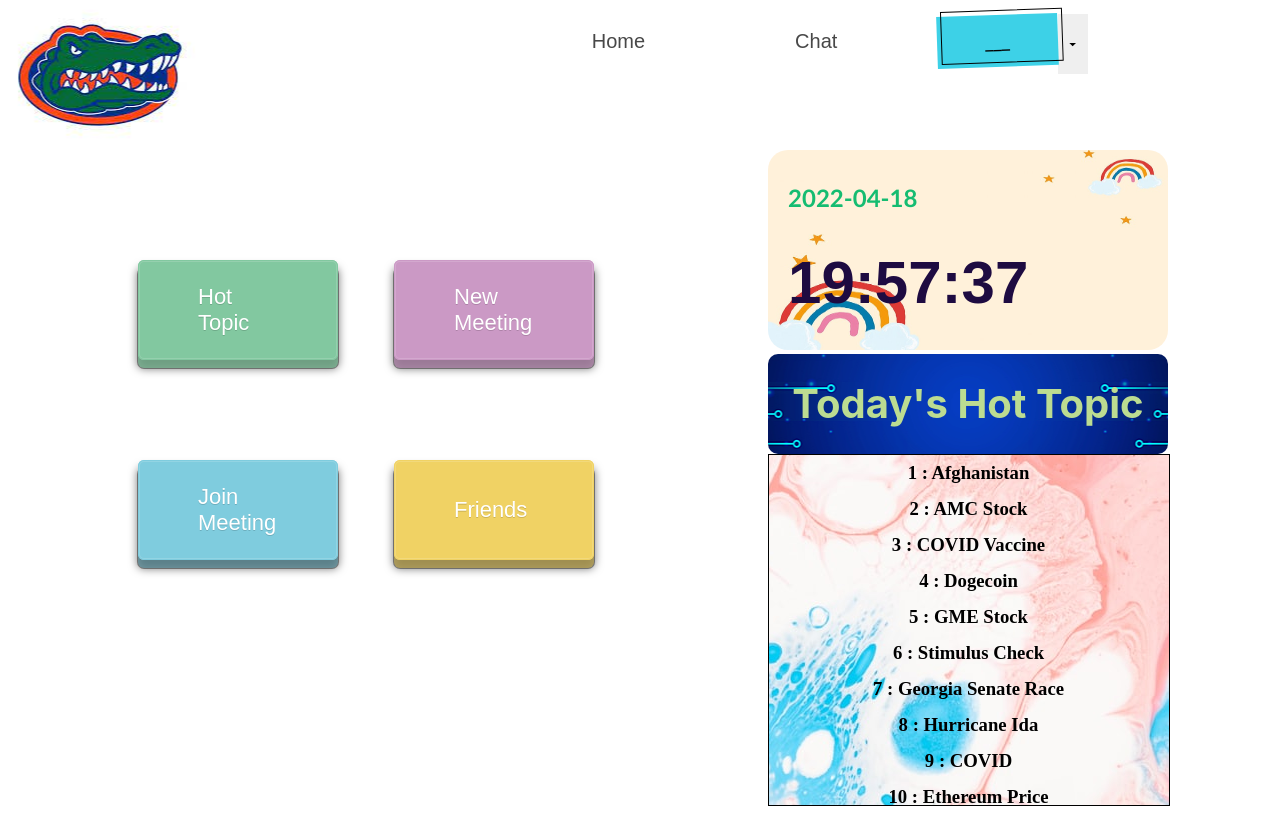
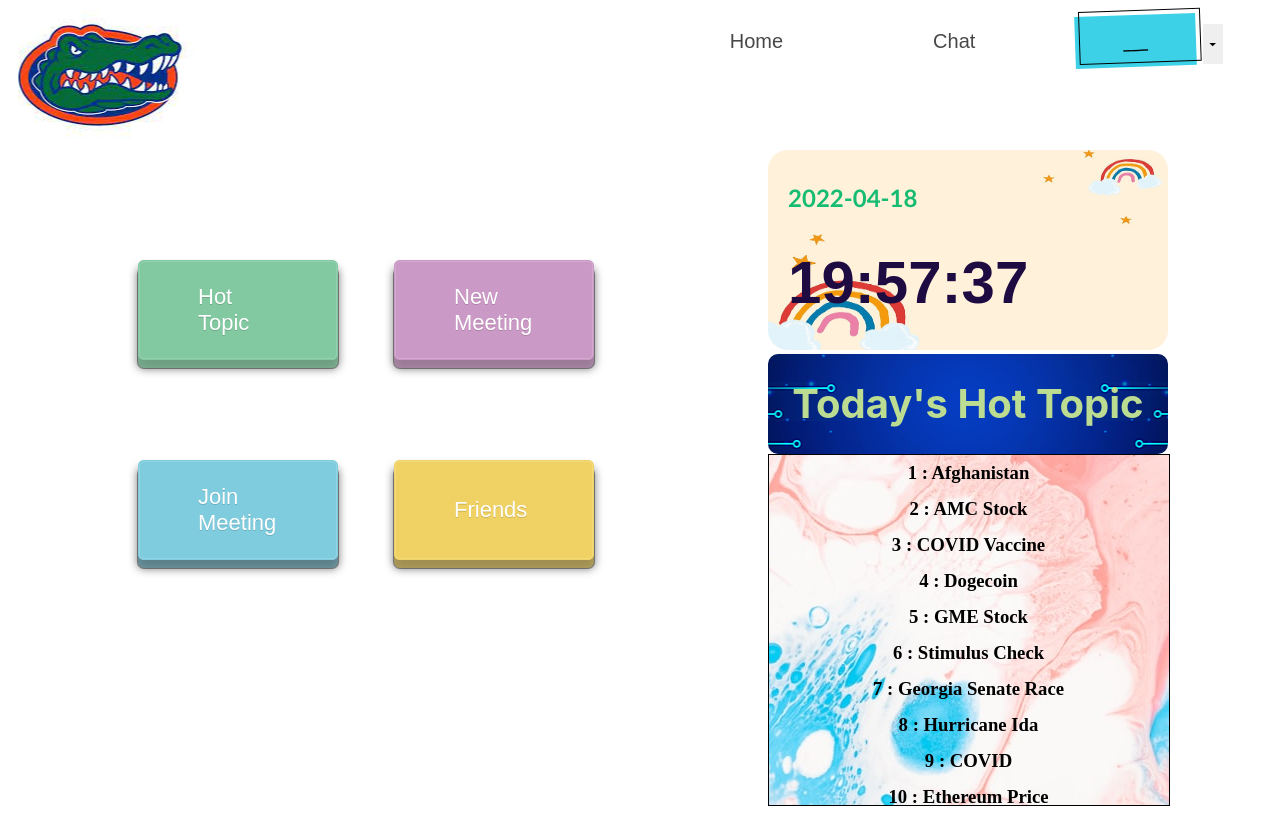
Before and after one commit to jindajia/BBChat, a React (Create React App) app in the folder FrontEnd/React App/: page /mainhome in a window 1280 px wide. Built offline with nearby package versions, Linux system fonts and the light colour scheme.

Commit message:
navbar-logout2.0

```diff
--- a/FrontEnd/React App/src/pages/mainhome/mainhome.css
+++ b/FrontEnd/React App/src/pages/mainhome/mainhome.css
@@ -106,7 +106,7 @@
 .nav {
 	position: absolute;
 	top: 0%;
-	right: 15%;
+	right: 5%;
 }
 
 ul {
@@ -339,9 +339,10 @@
 
 .dropdown-container{
 
-	width: 160px;
-	position: relative;
-	top:20%;
+	width: 140px;
+	position: absolute;
+	top: 8%;
+	right: 5%;
 }
 
 .divider{
@@ -350,12 +351,12 @@
 }
 
 .icon-container{
-	width: 30px;
-	height: 60px;
+	width: 20px;
+	height: 40px;
 
 }
 
 .buttongroup{
 	position: relative;
-
+	left: 7px;
 }
--- a/FrontEnd/React App/src/pages/mainhome/mainhome.js
+++ b/FrontEnd/React App/src/pages/mainhome/mainhome.js
@@ -2,8 +2,15 @@
 import ReactDOM from 'react-dom';
 import { Link, withRouter } from 'react-router-dom';
 import moment from 'moment'
-import { getItemInLS } from "./../../services/storage-service";
-import { Popover, Dropdown, ButtonToolbar, IconButton, Divider } from 'rsuite';
+import {
+    connectToWebSocket,
+    listenToWebSocketEvents,
+    emitLogoutEvent,
+} from './../../services/socket-service';
+import {
+    getItemInLS,
+    removeItemInLS
+} from "./../../services/storage-service"; import { Popover, Dropdown, ButtonToolbar, IconButton, Divider } from 'rsuite';
 import ArrowDownIcon from '@rsuite/icons/ArrowDown';
 import { Button, ButtonGroup, Whisper } from 'rsuite';
 
@@ -86,29 +93,41 @@
     return '___';
 };
 
-const renderMenu = ({ onClose, left, top, className }, ref) => {
-    const handleSelect = eventKey => {
-        onClose();
-        console.log(eventKey);
+const logoutUser = (props, userDetails) => {
+    if (userDetails.userID) {
+        removeItemInLS('userDetails');
+        emitLogoutEvent(userDetails.userID);
+        props.history.push(`/`);
+    }
 };
+
+const renderMenu = ({ left, top, className }, ref, props) => {
+
     return (
+        <div className='dropdown-container'>
             <Popover ref={ref} className={className} style={{ left, top }} full>
-            <Dropdown.Menu onSelect={handleSelect}>
+                <Dropdown.Menu >
                     <Dropdown.Item>
                         <p>Signed in as</p>
-                    <strong>foobar</strong>
+                        <strong>{getUserName(userDetails)}</strong>
                     </Dropdown.Item>
                     <Divider className='divider' />
-                <Dropdown.Item eventKey={1}>Sign out</Dropdown.Item>
+                    <Dropdown.Item>
+                        <button className='logout' href='#' onClick={() => {
+                            logoutUser(props, userDetails);
+                        }} >Sign out
+                        </button>
+                    </Dropdown.Item>
                 </Dropdown.Menu>
             </Popover>
+        </div>
     );
 };
 
-
+const userDetails = getItemInLS('userDetails');
 function Navhome() {
 
-    const userDetails = getItemInLS('userDetails');
+
     return (
         <div className='container'>
             <div className='logo'></div>
@@ -122,7 +141,7 @@
                             <li><button className='navbutton'>Chat</button></li>
                         </Link>
                         <li><button className='button-53'>{getUserName(userDetails)}</button></li>
-                        <li>
+                        <li className='buttongroup'>
                             <Whisper trigger="click" speaker={renderMenu}>
                                 <IconButton className='icon-container' icon={<ArrowDownIcon />} />
                             </Whisper>
```
Lines whose indentation alone changed are shown as unchanged.
